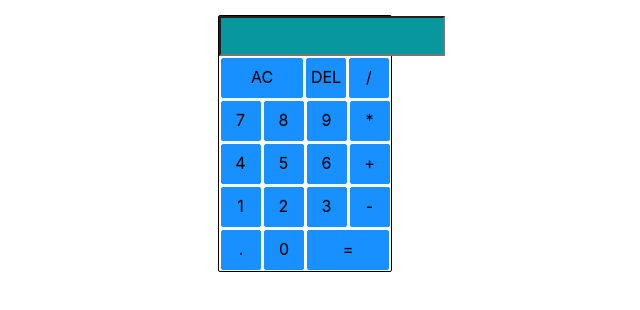
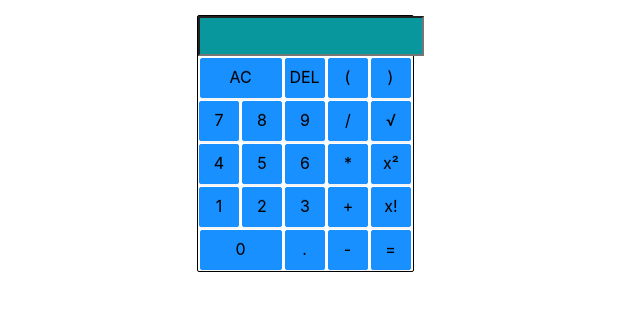
Before and after one commit to petarcmarinov97/calculator, a React (Create React App) app: page / in a window 1280 px wide. Shown: the top 310 px of the page, without its empty margins (335-975 px from the left). Built offline with nearby package versions, Linux system fonts and the light colour scheme.

Commit message:
Added sqrt, pow and factorial logic for the calculator.

```diff
--- a/src/App.css
+++ b/src/App.css
@@ -4,7 +4,7 @@
 
 div.wrapper {
   margin: 15px;
-  max-width: 174px;
+  max-width: 217px;
   text-align: center;
   border: 1px solid black;
   border-radius: 2px;
--- a/src/buttonUtils.js
+++ b/src/buttonUtils.js
@@ -36,8 +36,26 @@ const deleteLast = (inputValue) => {
     return inputValue.slice(0, -1);
 }
 
+const mathFactorial = (inputValue) => {
+    if (inputValue === 0 || inputValue === 1) {
+        return 1;
+    } else {
+        return inputValue * mathFactorial(inputValue - 1);
+    }
+}
+
+const mathPow = (inputValue) => {
+    return eval(inputValue) ** 2;
+}
+
+const mathSqrt = (inputValue) => {
+    return Math.sqrt(eval(inputValue));
+}
 module.exports = {
     calculate,
     deleteAll,
     deleteLast,
+    mathFactorial,
+    mathPow,
+    mathSqrt
 }
--- a/src/buttonsConfig.js
+++ b/src/buttonsConfig.js
@@ -22,13 +22,12 @@ export const buttonsConfig = [
         width: `${defaultWidth}px`,
     },
     {
-        position: [0, 2],
+        position: [1, 3],
         label: "/",
         value: "/",
         type: "action",
         width: `${defaultWidth}px`,
     },
-
     {
         position: [1, 0],
         label: "7",
@@ -51,7 +50,7 @@ export const buttonsConfig = [
         width: `${defaultWidth}px`,
     },
     {
-        position: [1, 3],
+        position: [2, 3],
         label: "*",
         value: "*",
         type: "action",
@@ -79,7 +78,7 @@ export const buttonsConfig = [
         width: `${defaultWidth}px`,
     },
     {
-        position: [2, 3],
+        position: [3, 3],
         label: "+",
         value: "+",
         type: "action",
@@ -87,10 +86,10 @@ export const buttonsConfig = [
         onClickHandler: "sum"
     },
     {
-        position: [4, 2],
+        position: [4, 3],
         label: "=",
         value: "=",
-        width: `${biggerstWidth}px`,
+        width: `${defaultWidth}px`,
     },
 
     {
@@ -108,24 +107,58 @@ export const buttonsConfig = [
         width: `${defaultWidth}px`,
     },
     {
-        position: [3, 3],
+        position: [4, 2],
         label: "-",
         value: "-",
         type: "action",
         width: `${defaultWidth}px`,
     },
     {
-        position: [4, 0],
+        position: [4, 1],
         label: ".",
         value: ".",
         width: `${defaultWidth}px`,
     },
     {
-        position: [4, 1],
+        position: [4, 0],
         label: "0",
         value: 0,
         type: "digit",
+        width: `${biggerstWidth}px`,
+    },
+    {
+        position: [0, 2],
+        label: "(",
+        value: "(",
+        type: "digit",
         width: `${defaultWidth}px`,
     },
-
+    {
+        position: [0, 3],
+        label: ")",
+        value: ")",
+        type: "digit",
+        width: `${defaultWidth}px`,
+    },
+    {
+        position: [1, 4],
+        label: "√",
+        value: "√",
+        type: "digit",
+        width: `${defaultWidth}px`,
+    },
+    {
+        position: [2, 4],
+        label: "x²",
+        value: `x²`,
+        type: "digit",
+        width: `${defaultWidth}px`,
+    },
+    {
+        position: [3, 4],
+        label: "x!",
+        value: "x!",
+        type: "digit",
+        width: `${defaultWidth}px`,
+    },
 ]
--- a/src/components/ButtonBox.js
+++ b/src/components/ButtonBox.js
@@ -1,22 +1,24 @@
 import React, { Component } from 'react';
 import { buttonsConfig } from '../buttonsConfig';
-import { deleteAll, deleteLast, calculate } from '../buttonUtils';
+import { deleteAll, deleteLast, calculate, mathFactorial, mathPow, mathSqrt } from '../buttonUtils';
 import CalcButton from './CalcButton';
 
 export class ButtonBox extends Component {
 
     constructor() {
         super();
+
         this.state = {
             inputValue: "",
+            isValidInput: false
         }
+
         this.handleClick = this.handleClick.bind(this);
         this.switchController = this.switchController.bind(this);
         this.renderButtons = this.renderButtons.bind(this);
-        this.handleEnterKeyPress = this.handleEnterKeyPress.bind(this)
-        this.onChange = this.onChange.bind(this);
         this.sortButtons = this.sortButtons.bind(this);
-        this.handleOnKeyDown = this.handleOnKeyDown.bind(this);
+        this.onChangeHandler = this.onChangeHandler.bind(this);
+        this.onKeyDownHandler = this.onKeyDownHandler.bind(this);
     }
 
     handleClick = (buttonValue) => {
@@ -24,25 +26,30 @@ export class ButtonBox extends Component {
         this.switchController(value);
     }
 
-    handleOnKeyDown(e) {
-        if (e.keyCode === 46) {
-            this.switchController("DEL");
+    onChangeHandler(e) {
+        const { isValidInput } = this.state;
+
+        if (isValidInput) {
+            this.setState({ inputValue: e.currentTarget.value });
         }
     }
 
-    handleEnterKeyPress(e) {
-        if (e.charCode === 13 || e.charCode === 61) {
-            this.switchController(String.fromCharCode(61));
-            e.preventDefault();
+    onKeyDownHandler(e) {
+        const str = new RegExp("^[0-9()+\\-*.\\/]*$");
+
+        str.test(e.key)
+            ? this.setState({ isValidInput: true })
+            : this.setState({ isValidInput: false })
+
+        if (e.key === "Enter" || e.key === "=") {
+            this.switchController("=");
         }
-
-        if ((e.charCode < 42 || e.charCode > 57)) {
-            e.preventDefault();
+        if (e.key === "Backspace") {
+            this.switchController("AC");
         }
-    }
-
-    onChange(e) {
-        this.setState({ inputValue: e.currentTarget.value });
+        if (e.key === "Delete") {
+            this.switchController("DEL");
+        }
     }
 
     switchController(value) {
@@ -62,6 +69,18 @@ export class ButtonBox extends Component {
                 tempValue = deleteAll();
                 break;
             }
+            case "x²": {
+                tempValue = mathPow(inputValue);
+                break;
+            }
+            case "√": {
+                tempValue = mathSqrt(inputValue);
+                break;
+            }
+            case "x!": {
+                tempValue = mathFactorial(inputValue);
+                break;
+            }
             default: {
                 tempValue = (inputValue + value).toString();
                 break;
@@ -69,7 +88,7 @@ export class ButtonBox extends Component {
         }
 
         this.setState({
-            inputValue: tempValue
+            inputValue: tempValue.toString()
         })
     }
 
@@ -97,7 +116,7 @@ export class ButtonBox extends Component {
         return buttonsConfig.map((button, index) => (
             <CalcButton
                 handleClick={this.handleClick}
-                key={index}
+                key={button.value}
                 type="primary"
                 value={button.value}
                 width={button.width}
@@ -110,8 +129,8 @@ export class ButtonBox extends Component {
             height: "40px",
             backgroundColor: '#08979c'
         }
-
-        const { renderButtons, state } = this;
+        //da si vzema tuk
+        const { renderButtons, onKeyDownHandler, onChangeHandler, state } = this;
         const { inputValue } = state;
 
         return <div className="wrapper" >
@@ -119,9 +138,8 @@ export class ButtonBox extends Component {
                 style={inputFieldStyle}
                 type="text"
                 value={inputValue}
-                onKeyDown={this.handleOnKeyDown}
-                onKeyPress={this.handleEnterKeyPress}
-                onChange={this.onChange}
+                onKeyDown={onKeyDownHandler}
+                onChange={onChangeHandler}
             />
             {renderButtons()}
         </div >
--- a/src/components/CalcButton.js
+++ b/src/components/CalcButton.js
@@ -4,6 +4,7 @@ import { Button } from 'antd';
 export class CalcButton extends Component {
   constructor(props) {
     super(props);
+
     this.handleClick = this.handleClick.bind(this);
   }
 
```
